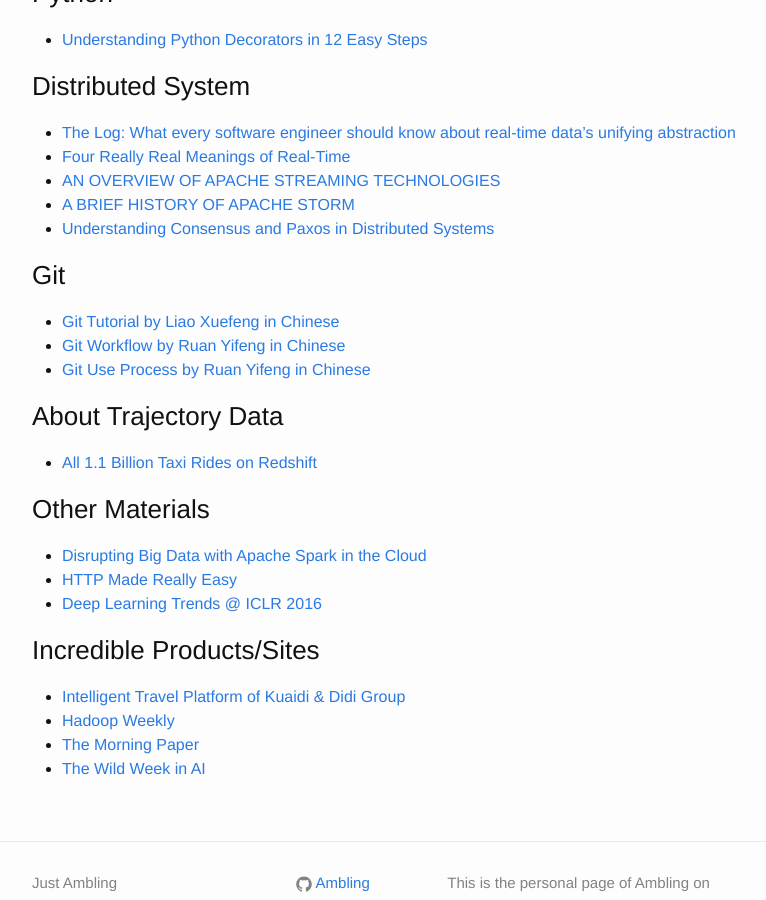
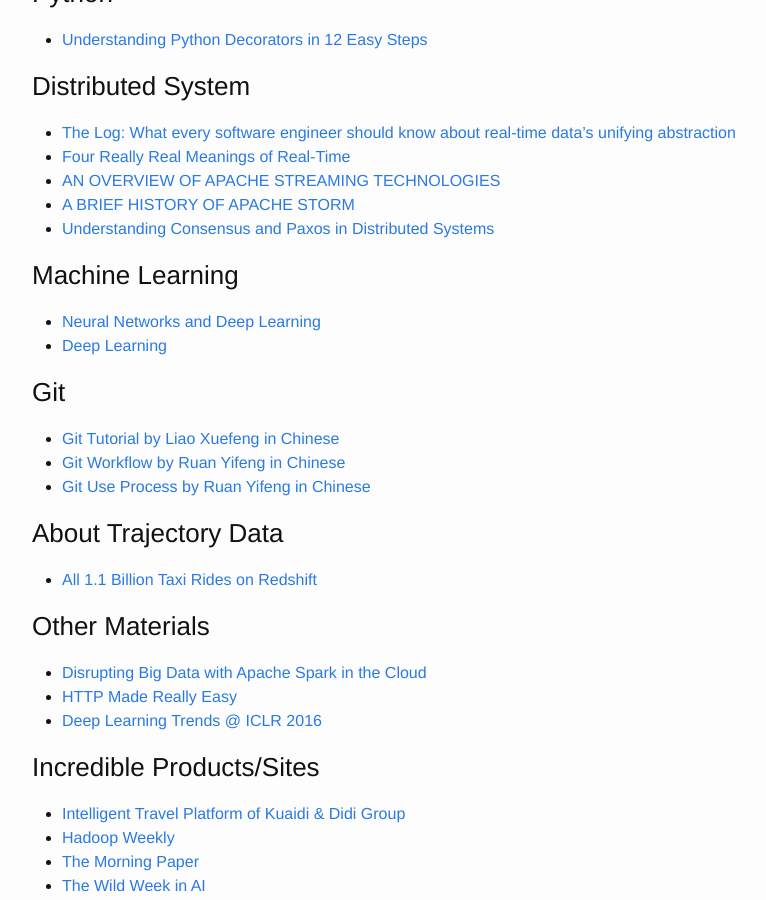
Before and after one commit to ambling/ambling.github.io, a Jekyll site: the page built from 00-recommands.md, in a window 1280 px wide and 900 px high, scrolled down 1105 px. Shown: the whole window, without its empty margins (238-1004 px from the left). Built offline with Jekyll 4.4.1, drawn with Linux system fonts in a browser that asks for light colours.

Commit message:
add two e-books for deep learning

```diff
--- a/00-recommands.md
+++ b/00-recommands.md
@@ -52,6 +52,11 @@ permalink: /recommands/
 - [A BRIEF HISTORY OF APACHE STORM](http://hortonworks.com/blog/brief-history-apache-storm/)
 - [Understanding Consensus and Paxos in Distributed Systems](http://ifeanyi.co/posts/understanding-consensus/)
 
+### Machine Learning
+
+- [Neural Networks and Deep Learning](http://neuralnetworksanddeeplearning.com/)
+- [Deep Learning](http://www.deeplearningbook.org/)
+
 ### Git
 - [Git Tutorial by Liao Xuefeng in Chinese](http://www.liaoxuefeng.com/wiki/0013739516305929606dd18361248578c67b8067c8c017b000)
 - [Git Workflow by Ruan Yifeng in Chinese](http://www.ruanyifeng.com/blog/2015/12/git-workflow.html)
```
